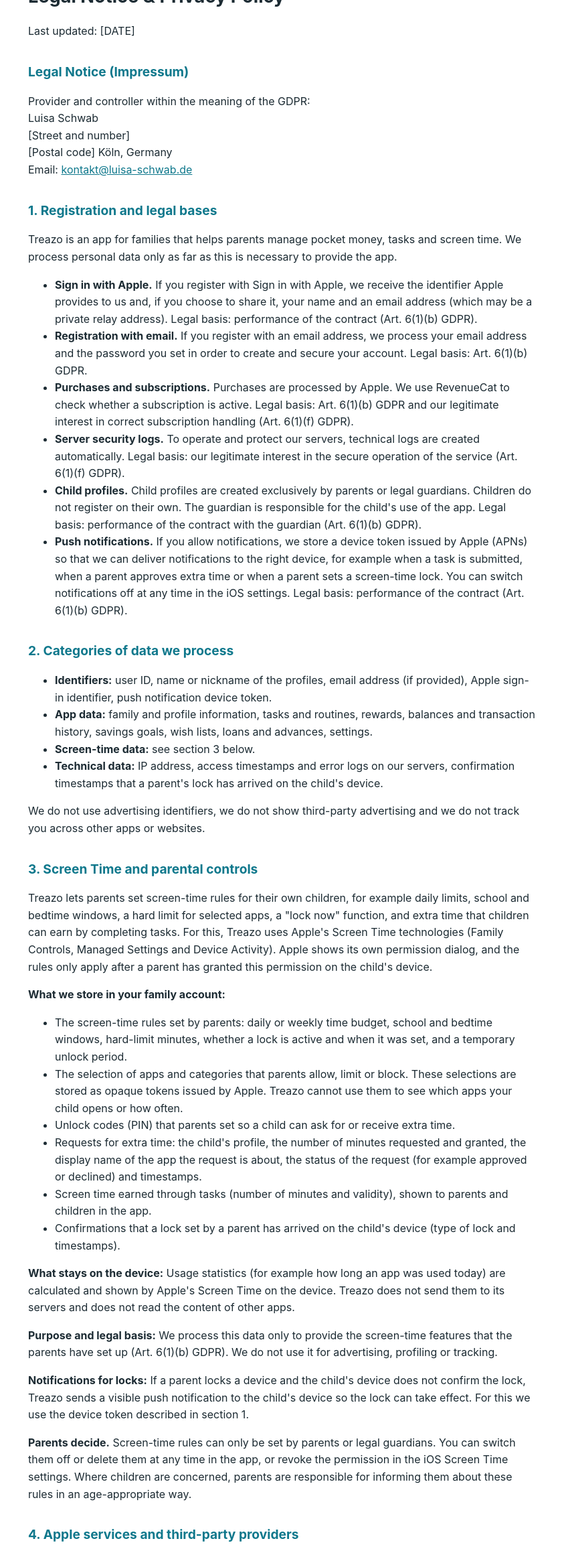
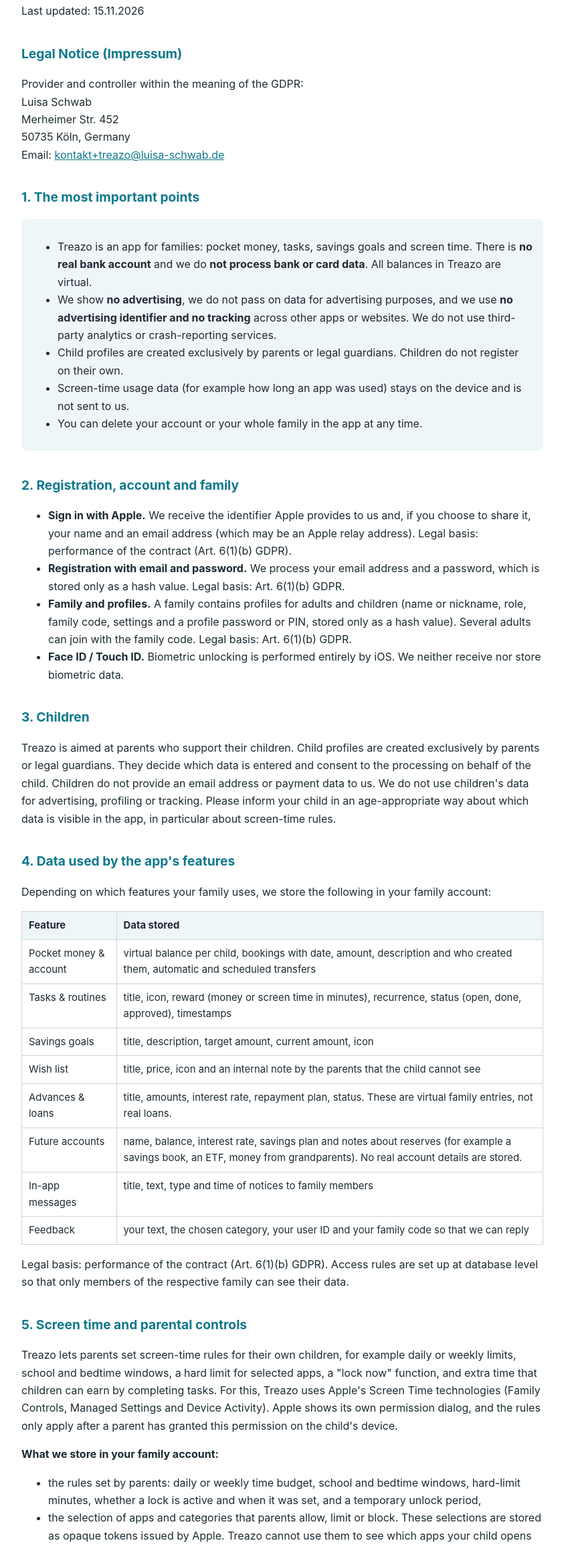
Before and after one commit to hijonyamuk-hash/treazo-legal, a plain HTML site: page privacy.html in a window 1280 px wide. Shown: the part 107-2416 px from the top of the page at 67% size, without its empty margins (218-1061 px from the left). Drawn offline with Linux system fonts and the light colour scheme.

Commit message:
Revise privacy policy content and styles
Updated styling and content in the privacy policy. Added new sections and improved structure for clarity.

```diff
--- a/privacy.html
+++ b/privacy.html
@@ -5,82 +5,128 @@
 <meta name="viewport" content="width=device-width, initial-scale=1">
 <title>Legal Notice &amp; Privacy Policy - Treazo</title>
 <style>
-  body { font-family: -apple-system, BlinkMacSystemFont, "Segoe UI", Roboto, sans-serif; line-height: 1.6; max-width: 760px; margin: 0 auto; padding: 24px 16px 64px; color: #1c2b33; background: #fff; }
-  h1 { font-size: 1.7rem; }
-  h2 { font-size: 1.2rem; margin-top: 2rem; color: #0f788c; }
+  body { font-family: -apple-system, BlinkMacSystemFont, "Segoe UI", Roboto, sans-serif; line-height: 1.65; max-width: 780px; margin: 0 auto; padding: 24px 16px 64px; color: #1c2b33; background: #fff; }
+  h1 { font-size: 1.8rem; }
+  h2 { font-size: 1.2rem; margin-top: 2.2rem; color: #0f788c; }
   a { color: #0f788c; }
-  .lang { font-size: .9rem; margin-bottom: 1rem; }
+  table { border-collapse: collapse; width: 100%; font-size: .93rem; margin: .5rem 0 1rem; }
+  th, td { border: 1px solid #c9d6db; padding: 8px 10px; text-align: left; vertical-align: top; }
+  th { background: #eef6f8; }
+  .note { background: #eef6f8; border-radius: 8px; padding: 12px 14px; }
   footer { margin-top: 3rem; font-size: .85rem; color: #5b6b73; }
-  @media (prefers-color-scheme: dark) { body { background: #10181c; color: #e6eef1; } h2, a { color: #5fd7e8; } footer { color: #9fb0b8; } }
+  @media (prefers-color-scheme: dark) {
+    body { background: #10181c; color: #e6eef1; }
+    h2, a { color: #5fd7e8; }
+    th { background: #1b2a30; }
+    th, td { border-color: #33454c; }
+    .note { background: #1b2a30; }
+    footer { color: #9fb0b8; }
+  }
 </style>
 </head>
 <body>
 
-<p class="lang"><a href="privacy.html">Deutsch</a> | English</p>
-
 <h1>Legal Notice &amp; Privacy Policy</h1>
-<p>Last updated: [DATE]</p>
+<p>Last updated: 15.11.2026</p>
 
 <h2>Legal Notice (Impressum)</h2>
 <p>
 Provider and controller within the meaning of the GDPR:<br>
 Luisa Schwab<br>
-[Street and number]<br>
-[Postal code] Köln, Germany<br>
-Email: <a href="mailto:kontakt@luisa-schwab.de">kontakt@luisa-schwab.de</a>
+Merheimer Str. 452<br>
+50735 Köln, Germany<br>
+Email: <a href="mailto:kontakt+treazo@luisa-schwab.de">kontakt+treazo@luisa-schwab.de</a>
 </p>
 
-<h2>1. Registration and legal bases</h2>
-<p>Treazo is an app for families that helps parents manage pocket money, tasks and screen time. We process personal data only as far as this is necessary to provide the app.</p>
+<h2>1. The most important points</h2>
+<div class="note">
 <ul>
-  <li><strong>Sign in with Apple.</strong> If you register with Sign in with Apple, we receive the identifier Apple provides to us and, if you choose to share it, your name and an email address (which may be a private relay address). Legal basis: performance of the contract (Art. 6(1)(b) GDPR).</li>
-  <li><strong>Registration with email.</strong> If you register with an email address, we process your email address and the password you set in order to create and secure your account. Legal basis: Art. 6(1)(b) GDPR.</li>
-  <li><strong>Purchases and subscriptions.</strong> Purchases are processed by Apple. We use RevenueCat to check whether a subscription is active. Legal basis: Art. 6(1)(b) GDPR and our legitimate interest in correct subscription handling (Art. 6(1)(f) GDPR).</li>
-  <li><strong>Server security logs.</strong> To operate and protect our servers, technical logs are created automatically. Legal basis: our legitimate interest in the secure operation of the service (Art. 6(1)(f) GDPR).</li>
-  <li><strong>Child profiles.</strong> Child profiles are created exclusively by parents or legal guardians. Children do not register on their own. The guardian is responsible for the child's use of the app. Legal basis: performance of the contract with the guardian (Art. 6(1)(b) GDPR).</li>
-  <li><strong>Push notifications.</strong> If you allow notifications, we store a device token issued by Apple (APNs) so that we can deliver notifications to the right device, for example when a task is submitted, when a parent approves extra time or when a parent sets a screen-time lock. You can switch notifications off at any time in the iOS settings. Legal basis: performance of the contract (Art. 6(1)(b) GDPR).</li>
+  <li>Treazo is an app for families: pocket money, tasks, savings goals and screen time. There is <strong>no real bank account</strong> and we do <strong>not process bank or card data</strong>. All balances in Treazo are virtual.</li>
+  <li>We show <strong>no advertising</strong>, we do not pass on data for advertising purposes, and we use <strong>no advertising identifier and no tracking</strong> across other apps or websites. We do not use third-party analytics or crash-reporting services.</li>
+  <li>Child profiles are created exclusively by parents or legal guardians. Children do not register on their own.</li>
+  <li>Screen-time usage data (for example how long an app was used) stays on the device and is not sent to us.</li>
+  <li>You can delete your account or your whole family in the app at any time.</li>
+</ul>
+</div>
+
+<h2>2. Registration, account and family</h2>
+<ul>
+  <li><strong>Sign in with Apple.</strong> We receive the identifier Apple provides to us and, if you choose to share it, your name and an email address (which may be an Apple relay address). Legal basis: performance of the contract (Art. 6(1)(b) GDPR).</li>
+  <li><strong>Registration with email and password.</strong> We process your email address and a password, which is stored only as a hash value. Legal basis: Art. 6(1)(b) GDPR.</li>
+  <li><strong>Family and profiles.</strong> A family contains profiles for adults and children (name or nickname, role, family code, settings and a profile password or PIN, stored only as a hash value). Several adults can join with the family code. Legal basis: Art. 6(1)(b) GDPR.</li>
+  <li><strong>Face ID / Touch ID.</strong> Biometric unlocking is performed entirely by iOS. We neither receive nor store biometric data.</li>
 </ul>
 
-<h2>2. Categories of data we process</h2>
-<ul>
-  <li><strong>Identifiers:</strong> user ID, name or nickname of the profiles, email address (if provided), Apple sign-in identifier, push notification device token.</li>
-  <li><strong>App data:</strong> family and profile information, tasks and routines, rewards, balances and transaction history, savings goals, wish lists, loans and advances, settings.</li>
-  <li><strong>Screen-time data:</strong> see section 3 below.</li>
-  <li><strong>Technical data:</strong> IP address, access timestamps and error logs on our servers, confirmation timestamps that a parent's lock has arrived on the child's device.</li>
-</ul>
-<p>We do not use advertising identifiers, we do not show third-party advertising and we do not track you across other apps or websites.</p>
+<h2>3. Children</h2>
+<p>Treazo is aimed at parents who support their children. Child profiles are created exclusively by parents or legal guardians. They decide which data is entered and consent to the processing on behalf of the child. Children do not provide an email address or payment data to us. We do not use children's data for advertising, profiling or tracking. Please inform your child in an age-appropriate way about which data is visible in the app, in particular about screen-time rules.</p>
 
-<h2>3. Screen Time and parental controls</h2>
-<p>Treazo lets parents set screen-time rules for their own children, for example daily limits, school and bedtime windows, a hard limit for selected apps, a "lock now" function, and extra time that children can earn by completing tasks. For this, Treazo uses Apple's Screen Time technologies (Family Controls, Managed Settings and Device Activity). Apple shows its own permission dialog, and the rules only apply after a parent has granted this permission on the child's device.</p>
+<h2>4. Data used by the app's features</h2>
+<p>Depending on which features your family uses, we store the following in your family account:</p>
+<table>
+  <tr><th>Feature</th><th>Data stored</th></tr>
+  <tr><td>Pocket money &amp; account</td><td>virtual balance per child, bookings with date, amount, description and who created them, automatic and scheduled transfers</td></tr>
+  <tr><td>Tasks &amp; routines</td><td>title, icon, reward (money or screen time in minutes), recurrence, status (open, done, approved), timestamps</td></tr>
+  <tr><td>Savings goals</td><td>title, description, target amount, current amount, icon</td></tr>
+  <tr><td>Wish list</td><td>title, price, icon and an internal note by the parents that the child cannot see</td></tr>
+  <tr><td>Advances &amp; loans</td><td>title, amounts, interest rate, repayment plan, status. These are virtual family entries, not real loans.</td></tr>
+  <tr><td>Future accounts</td><td>name, balance, interest rate, savings plan and notes about reserves (for example a savings book, an ETF, money from grandparents). No real account details are stored.</td></tr>
+  <tr><td>In-app messages</td><td>title, text, type and time of notices to family members</td></tr>
+  <tr><td>Feedback</td><td>your text, the chosen category, your user ID and your family code so that we can reply</td></tr>
+</table>
+<p>Legal basis: performance of the contract (Art. 6(1)(b) GDPR). Access rules are set up at database level so that only members of the respective family can see their data.</p>
+
+<h2>5. Screen time and parental controls</h2>
+<p>Treazo lets parents set screen-time rules for their own children, for example daily or weekly limits, school and bedtime windows, a hard limit for selected apps, a "lock now" function, and extra time that children can earn by completing tasks. For this, Treazo uses Apple's Screen Time technologies (Family Controls, Managed Settings and Device Activity). Apple shows its own permission dialog, and the rules only apply after a parent has granted this permission on the child's device.</p>
 <p><strong>What we store in your family account:</strong></p>
 <ul>
-  <li>The screen-time rules set by parents: daily or weekly time budget, school and bedtime windows, hard-limit minutes, whether a lock is active and when it was set, and a temporary unlock period.</li>
-  <li>The selection of apps and categories that parents allow, limit or block. These selections are stored as opaque tokens issued by Apple. Treazo cannot use them to see which apps your child opens or how often.</li>
-  <li>Unlock codes (PIN) that parents set so a child can ask for or receive extra time.</li>
-  <li>Requests for extra time: the child's profile, the number of minutes requested and granted, the display name of the app the request is about, the status of the request (for example approved or declined) and timestamps.</li>
-  <li>Screen time earned through tasks (number of minutes and validity), shown to parents and children in the app.</li>
-  <li>Confirmations that a lock set by a parent has arrived on the child's device (type of lock and timestamps).</li>
+  <li>the rules set by parents: daily or weekly time budget, school and bedtime windows, hard-limit minutes, whether a lock is active and when it was set, and a temporary unlock period,</li>
+  <li>the selection of apps and categories that parents allow, limit or block. These selections are stored as opaque tokens issued by Apple. Treazo cannot use them to see which apps your child opens or how often,</li>
+  <li>unlock codes (PIN) that parents set so that a child can ask for or receive extra time,</li>
+  <li>requests for extra time: the child's profile, the number of minutes requested and granted, the display name of the app the request is about, the status of the request (for example approved or declined) and timestamps,</li>
+  <li>screen time earned through tasks (minutes and validity),</li>
+  <li>confirmations that a lock set by a parent has arrived on the child's device (type of lock and timestamps),</li>
+  <li>whether the Screen Time permission has been granted on the device and since when.</li>
 </ul>
-<p><strong>What stays on the device:</strong> Usage statistics (for example how long an app was used today) are calculated and shown by Apple's Screen Time on the device. Treazo does not send them to its servers and does not read the content of other apps.</p>
-<p><strong>Purpose and legal basis:</strong> We process this data only to provide the screen-time features that the parents have set up (Art. 6(1)(b) GDPR). We do not use it for advertising, profiling or tracking.</p>
-<p><strong>Notifications for locks:</strong> If a parent locks a device and the child's device does not confirm the lock, Treazo sends a visible push notification to the child's device so the lock can take effect. For this we use the device token described in section 1.</p>
-<p><strong>Parents decide.</strong> Screen-time rules can only be set by parents or legal guardians. You can switch them off or delete them at any time in the app, or revoke the permission in the iOS Screen Time settings. Where children are concerned, parents are responsible for informing them about these rules in an age-appropriate way.</p>
+<p><strong>What stays on the device:</strong> Usage statistics (for example how long an app was used today) are calculated and displayed by Apple's Screen Time on the device. Treazo does not send them to its servers and does not read the content of other apps.</p>
+<p><strong>Purpose and legal basis:</strong> We process this data only to provide the screen-time features that parents have set up (Art. 6(1)(b) GDPR). We do not use it for advertising, profiling or tracking.</p>
+<p><strong>For locks:</strong> If a parent sets a lock and the child's device does not confirm it, Treazo sends a visible push notification to the child's device so that the lock can take effect (see section 6).</p>
+<p><strong>Parents decide.</strong> Only parents or legal guardians can set screen-time rules. You can switch them off or delete them in the app at any time, or revoke the permission in the iOS Screen Time settings.</p>
 
-<h2>4. Apple services and third-party providers</h2>
+<h2>6. Push notifications and reminders</h2>
+<p>If you allow notifications, we store a device token issued by Apple (APNs) so that we can deliver notifications to the right device, for example when a task is submitted or approved, when extra screen time is requested or granted, or when a lock is set. A token always belongs to the currently active profile. In addition, the app schedules local reminders on your device (for example for due tasks). You can switch notifications off at any time in the iOS settings. Legal basis: performance of the contract (Art. 6(1)(b) GDPR).</p>
+
+<h2>7. Purchases and subscriptions</h2>
+<p>Purchases and subscriptions are processed by Apple. We do not receive payment data from Apple. To check whether a subscription is active, we use RevenueCat. RevenueCat receives a pseudonymous user identifier and information about the purchase and the device for this purpose. We store the subscription status and the expiry date in your account. Legal basis: Art. 6(1)(b) GDPR and our legitimate interest in correct subscription management (Art. 6(1)(f) GDPR).</p>
+<p>Subscriptions renew automatically unless they are cancelled at least 24 hours before the end of the current period. You manage and cancel them in your Apple ID settings. In addition, Apple's <a href="https://www.apple.com/legal/internet-services/itunes/dev/stdeula/">standard End User License Agreement</a> applies.</p>
+
+<h2>8. Technical data and server logs</h2>
+<p>When the app is operated, technical data is created, for example IP address, time of access and error messages. It serves the secure operation of the service and error correction. Server logs are deleted after 7 days at the latest. Legal basis: legitimate interest in secure operation (Art. 6(1)(f) GDPR).</p>
+
+<h2>9. Recipients and service providers</h2>
 <ul>
-  <li><strong>Apple.</strong> Apple processes data in its own responsibility, for example for Sign in with Apple, purchases, push notifications (APNs), Family Sharing and Screen Time. See <a href="https://www.apple.com/legal/privacy/en-ww/">Apple's Privacy Policy</a>.</li>
-  <li><strong>Supabase</strong> provides hosting, database and authentication for Treazo. Servers are located in Frankfurt, Germany (EU).</li>
-  <li><strong>RevenueCat</strong> checks subscription status and manages entitlements. Data may be transferred to the USA. This transfer is based on standard contractual clauses (Art. 46 GDPR).</li>
+  <li><strong>Supabase</strong> (hosting, database, authentication). The servers are located in Frankfurt am Main (EU). A data processing agreement is in place with the provider.</li>
+  <li><strong>RevenueCat</strong> (subscription check). Data may be transferred to the USA. This is based on standard contractual clauses (Art. 46 GDPR).</li>
+  <li><strong>Apple</strong> processes data under its own responsibility, for example for Sign in with Apple, purchases, push notifications, Family Sharing and Screen Time. See <a href="https://www.apple.com/legal/privacy/en-ww/">Apple's Privacy Policy</a>.</li>
 </ul>
+<p>We do not pass data on to any further third parties, in particular not for advertising purposes.</p>
 
-<h2>5. Storage period and account deletion</h2>
-<p>Technical server logs are deleted after at most 7 days. Account and app data are stored until you delete your account. You can delete your account and the data of your family in the app at any time. Purchase receipts are kept for the periods required by law (tax and commercial law).</p>
+<h2>10. Storage period and deletion</h2>
+<p>We store account and family data as long as the account exists. In the app, under <em>Delete accounts &amp; data permanently</em>, you can choose whether to delete only your own account or the whole family with all data. Server logs are deleted after 7 days at the latest. Purchase receipts are kept for as long as tax and commercial law require. Feedback messages are deleted once they have been answered and are no longer needed.</p>
 
-<h2>6. Your rights</h2>
-<p>You have the right to access, correction, deletion, restriction of processing and data portability (Articles 15 to 20 GDPR). You can withdraw any consent you have given at any time with effect for the future, and you can object to processing based on legitimate interests. You also have the right to lodge a complaint with a data protection supervisory authority. To exercise your rights, contact us at <a href="mailto:kontakt@luisa-schwab.de">kontakt@luisa-schwab.de</a>.</p>
+<h2>11. Storage on your device</h2>
+<p>The app stores settings and cached data on your device, for example language, the last active profile, a queue for changes made offline and the screen-time configuration. They are stored in the app and in a shared app group with the Screen Time extensions and are removed when you delete the app.</p>
 
-<h2>7. Subscriptions &amp; payments</h2>
-<p>Subscriptions renew automatically unless they are cancelled at least 24 hours before the end of the current period. You can manage and cancel your subscription at any time in your Apple ID settings. In addition, Apple's <a href="https://www.apple.com/legal/internet-services/itunes/dev/stdeula/">standard End User License Agreement</a> applies.</p>
+<h2>12. Data security</h2>
+<p>Data is transmitted between the app and our servers in encrypted form (TLS). Passwords and PINs are stored only as hash values. Access to data is restricted to family members. No service is completely secure; please protect your device and your credentials.</p>
+
+<h2>13. No automated decision-making</h2>
+<p>We do not make decisions that are based solely on automated processing and have legal effect on you. All rules (rewards, locks, limits) are set by the parents themselves.</p>
+
+<h2>14. Your rights</h2>
+<p>You have the right to access, correction, deletion, restriction of processing and data portability (Articles 15 to 20 GDPR). You can withdraw any consent you have given at any time with effect for the future, and you can object to processing based on legitimate interests. You also have the right to lodge a complaint with a data protection supervisory authority. The competent authority is, among others, the State Commissioner for Data Protection and Freedom of Information of North Rhine-Westphalia (Germany). To exercise your rights, contact us at <a href="mailto:kontakt@luisa-schwab.de">kontakt@luisa-schwab.de</a>.</p>
+
+<h2>15. Changes</h2>
+<p>We will update this policy when the app or the legal situation changes. The current date is shown at the top.</p>
 
 <footer>&copy; 2026 Treazo App | Luisa Schwab</footer>
 
```
